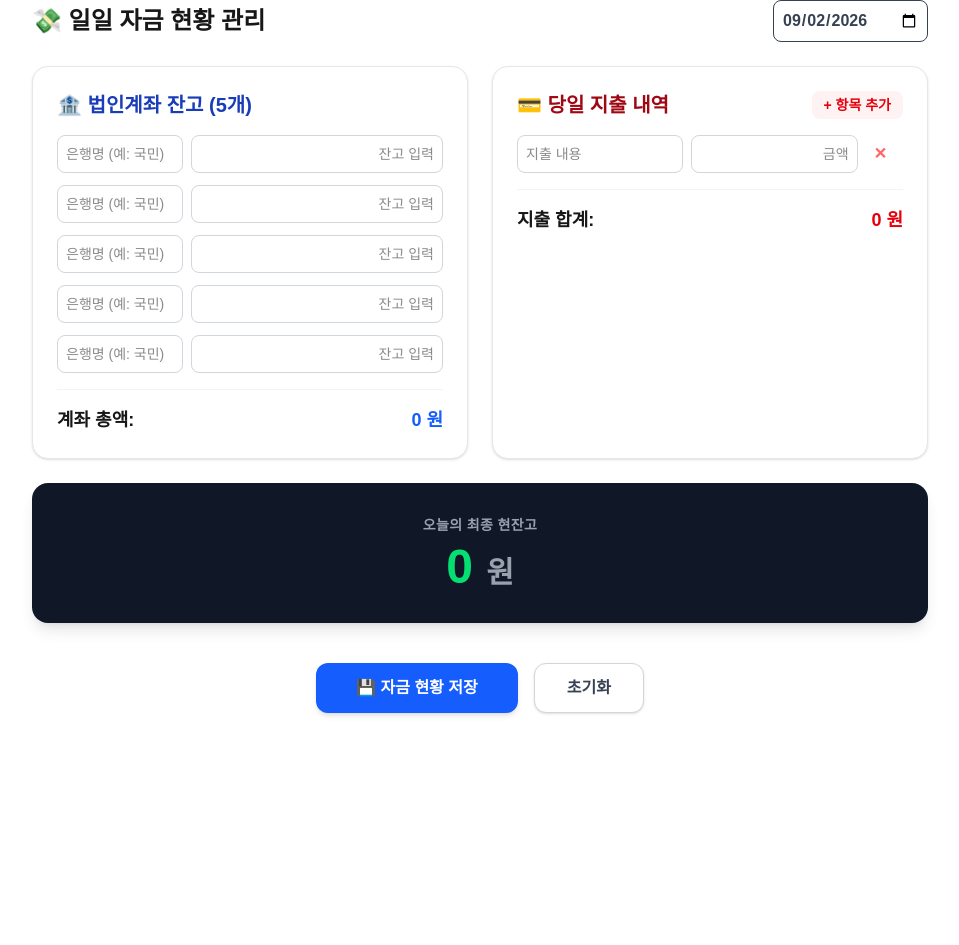
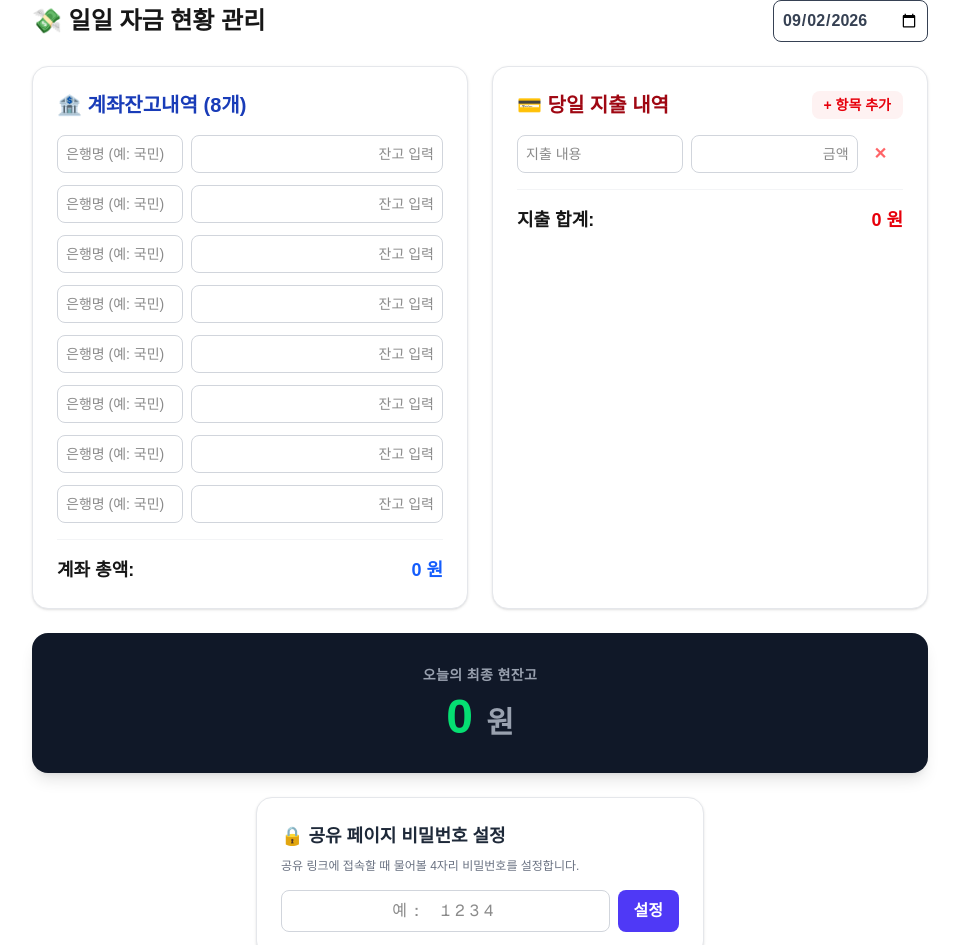
Before and after one commit to hannune-s/ssakdamoa, a Next.js app: page /finance-admin in a window 1280 px wide. Shown: the top 945 px of the page, without its empty margins (160-1119 px from the left). Before the commit the page ends 800 px from the top, so only its background shows below. Built offline with nearby package versions, Linux system fonts and the light colour scheme; no server answers; the database is empty.

Commit message:
Update finance admin and dashboard with PIN barrier and 8 accounts

```diff
--- /dev/null
+++ b/src/app/finance-admin/actions.ts
@@ -0,0 +1,47 @@
+"use server";
+import { createClient } from '@supabase/supabase-js';
+
+const supabaseUrl = process.env.NEXT_PUBLIC_SUPABASE_URL || '';
+const supabaseServiceKey = process.env.SUPABASE_SERVICE_ROLE_KEY || '';
+
+function getAdminClient() {
+  return createClient(supabaseUrl, supabaseServiceKey, {
+    global: {
+      fetch: (url, options) => fetch(url, { ...options, cache: 'no-store' }),
+    },
+  });
+}
+
+export async function verifyDashboardPin(pin: string) {
+  if (!supabaseServiceKey) return true; // 테스트 환경 우회
+
+  const supabaseAdmin = getAdminClient();
+  const { data, error } = await supabaseAdmin
+    .from('ssakdamoa_admin_config')
+    .select('dashboard_pin')
+    .eq('id', 1)
+    .single();
+
+  if (error || !data || !data.dashboard_pin) return pin === '0000';
+  return pin === data.dashboard_pin;
+}
+
+export async function setDashboardPin(newPin: string) {
+  if (!supabaseServiceKey) {
+    return { success: false, error: 'SUPABASE_SERVICE_ROLE_KEY가 등록되지 않았습니다.' };
+  }
+
+  const supabaseAdmin = getAdminClient();
+
+  const { error } = await supabaseAdmin
+    .from('ssakdamoa_admin_config')
+    .update({ dashboard_pin: newPin })
+    .eq('id', 1);
+
+  if (error) {
+    console.error('setDashboardPin error:', error);
+    return { success: false, error: 'DB 오류: 먼저 SQL 스크립트로 dashboard_pin 컬럼을 추가해주세요.' };
+  }
+
+  return { success: true };
+}
--- a/src/app/finance-admin/page.tsx
+++ b/src/app/finance-admin/page.tsx
@@ -4,11 +4,13 @@ import { useState, useEffect } from 'react';
 import { supabase } from '@/lib/supabase';
 
 export default function FinancesAdminPage() {
-  const [accounts, setAccounts] = useState([{ name: '', balance: '' }, { name: '', balance: '' }, { name: '', balance: '' }, { name: '', balance: '' }, { name: '', balance: '' }]);
+  const [accounts, setAccounts] = useState(Array(8).fill({ name: '', balance: '' }));
   const [expenditures, setExpenditures] = useState([{ name: '', amount: '' }]);
   const [targetDate, setTargetDate] = useState(new Date().toISOString().split('T')[0]);
   const [status, setStatus] = useState({ msg: '', type: '' });
   const [loading, setLoading] = useState(false);
+  const [dashboardPin, setDashboardPin] = useState('');
+  const [savingPin, setSavingPin] = useState(false);
 
   const formatNumber = (num: number) => num.toLocaleString('ko-KR');
   const parseNumber = (str: string) => parseInt(str.toString().replace(/,/g, '') || '0', 10);
@@ -42,7 +44,7 @@ export default function FinancesAdminPage() {
       if (data) {
         const loadedAccounts = [...accounts];
         data.accounts.forEach((acc: any, i: number) => {
-          if (i < 5) {
+          if (i < 8) {
             loadedAccounts[i] = { name: acc.name, balance: acc.balance ? formatNumber(acc.balance) : '' };
           }
         });
@@ -63,7 +65,7 @@ export default function FinancesAdminPage() {
   };
 
   const resetForm = () => {
-    setAccounts(Array(5).fill({ name: '', balance: '' }));
+    setAccounts(Array(8).fill({ name: '', balance: '' }));
     setExpenditures([{ name: '', amount: '' }]);
   };
 
@@ -131,7 +133,7 @@ export default function FinancesAdminPage() {
       <div className="grid grid-cols-1 md:grid-cols-2 gap-6">
         {/* Accounts */}
         <div className="bg-white rounded-2xl shadow-sm border border-gray-200 p-6">
-          <h2 className="text-xl font-semibold text-blue-800 mb-4">🏦 법인계좌 잔고 (5개)</h2>
+          <h2 className="text-xl font-semibold text-blue-800 mb-4">🏦 계좌잔고내역 (8개)</h2>
           <div className="space-y-3">
             {accounts.map((acc, i) => (
               <div key={i} className="flex space-x-2">
@@ -173,6 +175,36 @@ export default function FinancesAdminPage() {
         <div className="text-5xl font-extrabold text-green-400">{formatNumber(totals.finalBalance)} <span className="text-3xl text-gray-400">원</span></div>
       </div>
 
+      <div className="bg-white rounded-2xl shadow-sm border border-gray-200 p-6 mt-6 max-w-md mx-auto">
+        <h3 className="text-lg font-bold text-gray-800 mb-2">🔒 공유 페이지 비밀번호 설정</h3>
+        <p className="text-xs text-gray-500 mb-4">공유 링크에 접속할 때 물어볼 4자리 비밀번호를 설정합니다.</p>
+        <div className="flex gap-2">
+          <input
+            type="password"
+            maxLength={4}
+            value={dashboardPin}
+            onChange={e => setDashboardPin(e.target.value.replace(/[^0-9]/g, ''))}
+            placeholder="예: 1234"
+            className="flex-1 p-2 border border-gray-300 rounded-lg text-center tracking-[0.3em] font-mono focus:ring-2 focus:ring-indigo-500 outline-none"
+          />
+          <button
+            onClick={async () => {
+              if (dashboardPin.length !== 4) return alert('4자리를 입력해주세요.');
+              setSavingPin(true);
+              const { setDashboardPin: savePinAction } = await import('./actions');
+              const res = await savePinAction(dashboardPin);
+              setSavingPin(false);
+              if (res.success) alert('비밀번호가 설정되었습니다.');
+              else alert(res.error);
+            }}
+            disabled={savingPin}
+            className="bg-indigo-600 hover:bg-indigo-700 text-white font-bold px-4 rounded-lg transition-colors whitespace-nowrap"
+          >
+            {savingPin ? '저장 중...' : '설정'}
+          </button>
+        </div>
+      </div>
+
       <div className="flex justify-center space-x-4 pt-4">
         <button onClick={handleSave} disabled={loading} className="bg-blue-600 hover:bg-blue-700 disabled:bg-blue-400 text-white font-bold py-3 px-10 rounded-xl shadow-md transition-all">
           {loading ? '저장 중...' : '💾 자금 현황 저장'}
--- a/src/app/finance-dashboard/page.tsx
+++ b/src/app/finance-dashboard/page.tsx
@@ -34,7 +34,26 @@ export default function FinancesDashboardPage() {
     }
   };
 
+  const [isAuthed, setIsAuthed] = useState(false);
+  const [pin, setPin] = useState('');
+  const [checkingPin, setCheckingPin] = useState(false);
+
+  const handleLogin = async (e: React.FormEvent) => {
+    e.preventDefault();
+    setCheckingPin(true);
+    const { verifyDashboardPin } = await import('../finance-admin/actions');
+    const isValid = await verifyDashboardPin(pin);
+    if (isValid) {
+      setIsAuthed(true);
+    } else {
+      alert('비밀번호가 일치하지 않습니다.');
+      setPin('');
+    }
+    setCheckingPin(false);
+  };
+
   useEffect(() => {
+    if (!isAuthed) return;
     loadDashboard();
 
     // 실시간 구독
@@ -54,7 +73,35 @@ export default function FinancesDashboardPage() {
     return () => {
       supabase.removeChannel(channel);
     };
-  }, []);
+  }, [isAuthed]);
+
+  if (!isAuthed) {
+    return (
+      <div className="min-h-screen bg-gray-50 flex items-center justify-center p-4 font-sans pb-24">
+        <form onSubmit={handleLogin} className="bg-white p-8 rounded-3xl shadow-xl border border-gray-100 w-full max-w-sm flex flex-col items-center">
+          <div className="w-12 h-12 bg-indigo-100 rounded-full flex items-center justify-center mb-4">
+            <span className="text-2xl">🔒</span>
+          </div>
+          <h2 className="text-2xl font-extrabold text-gray-900 mb-2">일일잔고현황</h2>
+          <p className="text-sm text-gray-500 mb-8 text-center">보호된 페이지입니다.<br/>비밀번호 4자리를 입력해주세요.</p>
+
+          <input
+            type="password"
+            maxLength={4}
+            value={pin}
+            onChange={e => setPin(e.target.value.replace(/[^0-9]/g, ''))}
+            className="w-full text-center text-3xl tracking-[0.5em] p-4 bg-gray-50 border border-gray-200 rounded-2xl focus:outline-none focus:ring-2 focus:ring-indigo-500 mb-6 font-mono transition-shadow"
+            placeholder="****"
+            autoFocus
+          />
+          <button type="submit" disabled={checkingPin || pin.length < 4} className="w-full py-4 bg-indigo-600 hover:bg-indigo-700 disabled:bg-indigo-300 text-white font-bold rounded-2xl transition-colors shadow-sm">
+            확인
+          </button>
+        </form>
+        <style>{`nav { display: none !important; }`}</style>
+      </div>
+    );
+  }
 
   return (
     <div className="min-h-screen bg-gray-50 p-4 sm:p-8 font-sans pb-24">
```
